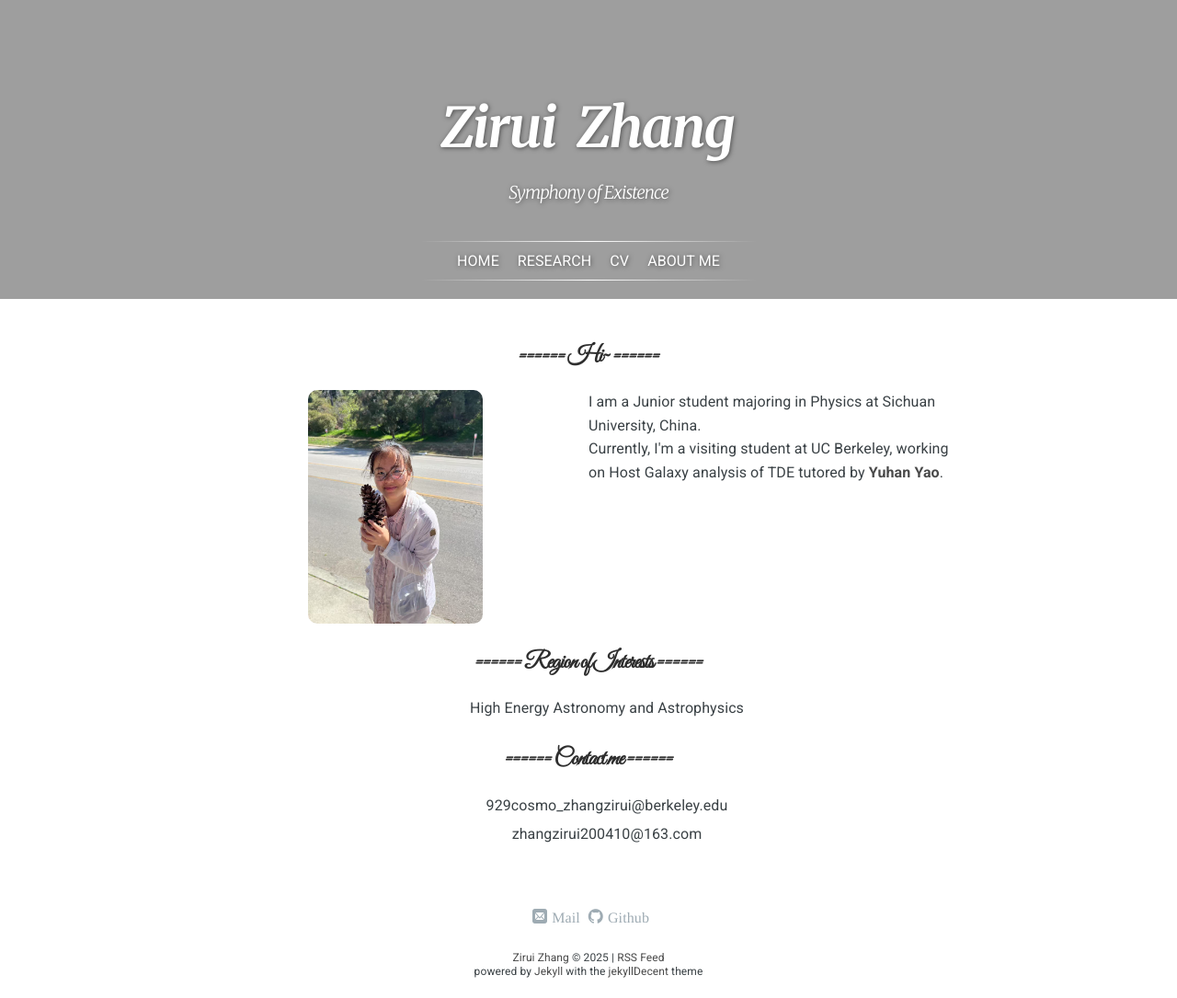
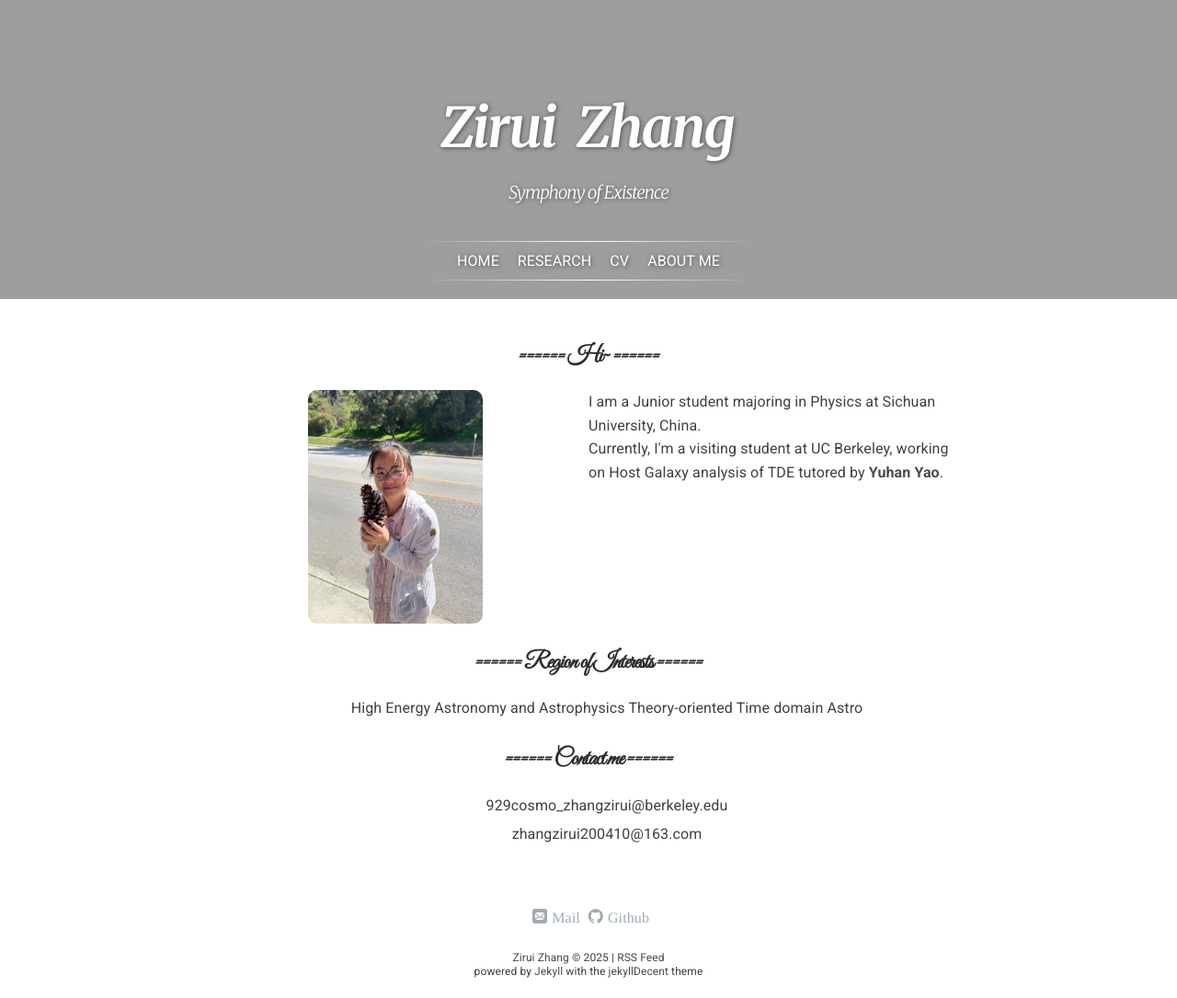
Before and after one commit to ZAKIRAM0/ZAKIRAM0.github.io, a Jekyll site: the page built from index.html, in a window 1280 px wide. Shown: the whole page at 92% size. Built offline with Jekyll 4.4.1, drawn with Linux system fonts in a browser that asks for light colours; nearby versions of some CDN libraries; some web fonts are replaced; library files that are not in the unit come from our copies; a script that is not in the unit is left out; comment, search, counter and statistics services are not loaded.

Commit message:
Update index.html

```diff
--- a/index.html
+++ b/index.html
@@ -65,6 +65,7 @@ layout: default
    <div class="content">
        <ul>
            High Energy Astronomy and Astrophysics
+           Theory-oriented Time domain Astro
      </ul>
    </div>
 </div>
```
